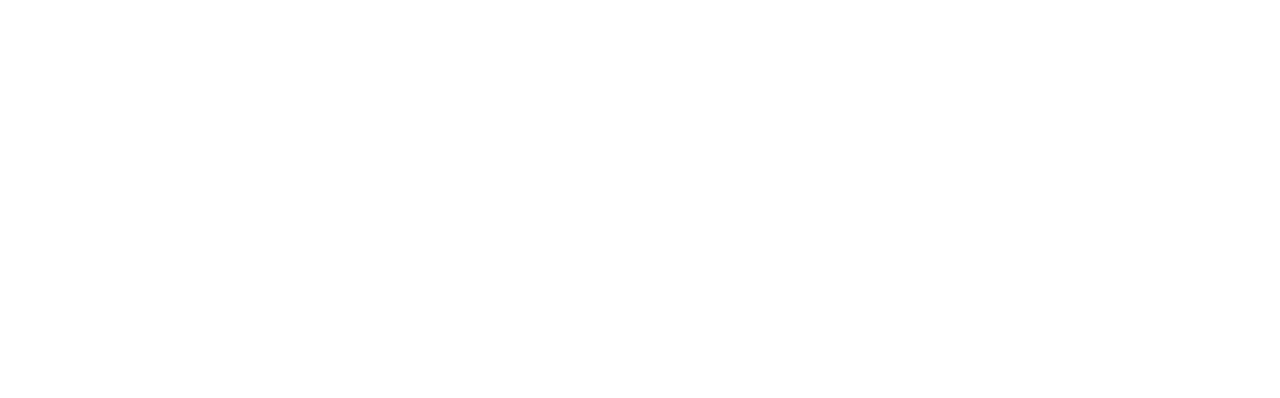
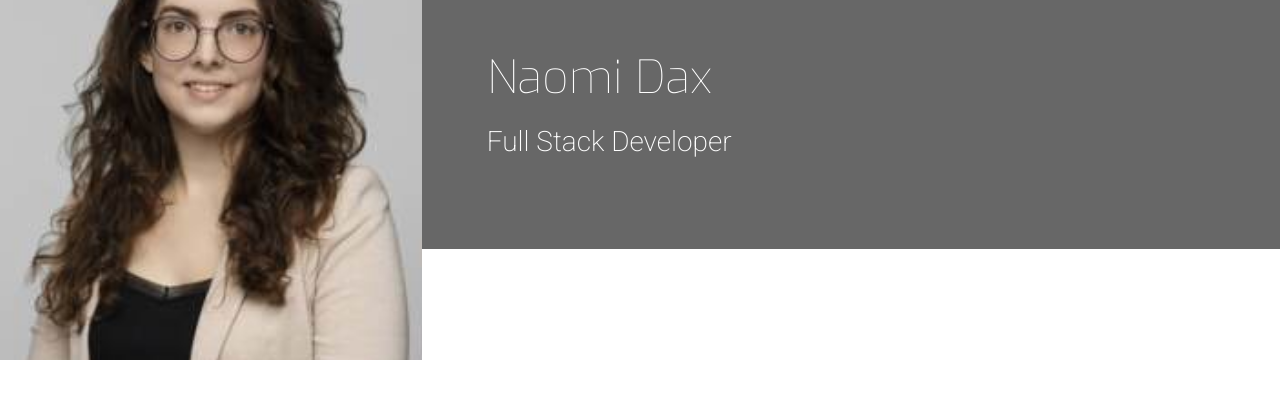
Before and after one commit to Xakkusu/cv-project, a plain HTML site: page index.html in a window 1280 px wide. Drawn offline with nearby package versions, Linux system fonts and the light colour scheme.

Commit message:
style: Add heading styling

```diff
--- a/assets/css/style.css
+++ b/assets/css/style.css
@@ -0,0 +1,43 @@
+@import url('https://fonts.googleapis.com/css?family=Roboto:100,200,300,400,500,600,700|Exo:100,200,300,400,500,600,700');
+
+/*--Colours--*/
+.bg-color-name-title {
+    background-color: #676767;
+}
+/*--Heading--*/
+
+header {
+    margin: 0;
+}
+
+.heading {
+    margin-left: 50px;
+}
+
+.logo {
+    background-image:url(../images/Bewerbungsbild\ ND.jpg);
+    background-position: center;
+    background-repeat: no-repeat;
+    background-size: cover;
+    min-height: 360px;
+    transition: all .5s ease-in-out;
+    -moz-transition: all .5s ease-in-out;
+    -webkit-transition: all .5s ease-in-out;
+}
+
+.name {
+    font-family: "Exo", sans-serif;
+    font-weight: 100;
+    font-size: 46px;
+    margin-top: 50px;
+    color: #ffffff;
+}
+
+.title {
+    font-family: "Roboto", sans-serif;
+    font-weight: 200;
+    font-size: 28px;
+    margin-top: 20px;
+    margin-bottom: 90px;
+    color: #ffffff;
+}
--- a/index.html
+++ b/index.html
@@ -10,7 +10,19 @@
 </head>
 <body>
     <header>
+        <div class="row">
+            <a href="index.html" class="col-md-4 logo">
 
+            </a>
+            <div class="col-md-8">
+                <div class="row bg-color-name-title">
+                    <div class="col heading">
+                        <h1 class="name">Naomi Dax</h1>
+                        <h2 class="title">Full Stack Developer</h2>
+                    </div>
+                </div>
+            </div>
+        </div>
     </header>
     <section>
 
```
Also changed, not shown: assets/images/Bewerbungsbild ND.jpg (added).
